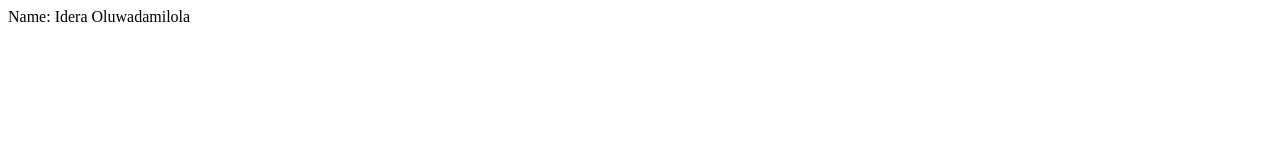
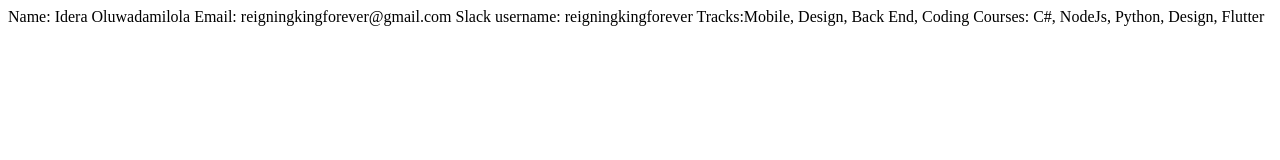
Before and after one commit to reigningkingforever/reigningkingforever, a plain HTML site: page index.html in a window 1280 px wide. Drawn offline with Linux system fonts and the light colour scheme.

Commit message:
Updating about me with my info
I updated about me with info related to my courses and tracks

```diff
--- a/index.html
+++ b/index.html
@@ -4,5 +4,9 @@
 </head>
 <body>
 Name: Idera Oluwadamilola
+Email: reigningkingforever@gmail.com
+Slack username: reigningkingforever
+Tracks:Mobile, Design, Back End, Coding
+Courses: C#, NodeJs, Python, Design, Flutter
 </body>
 </html>
```
